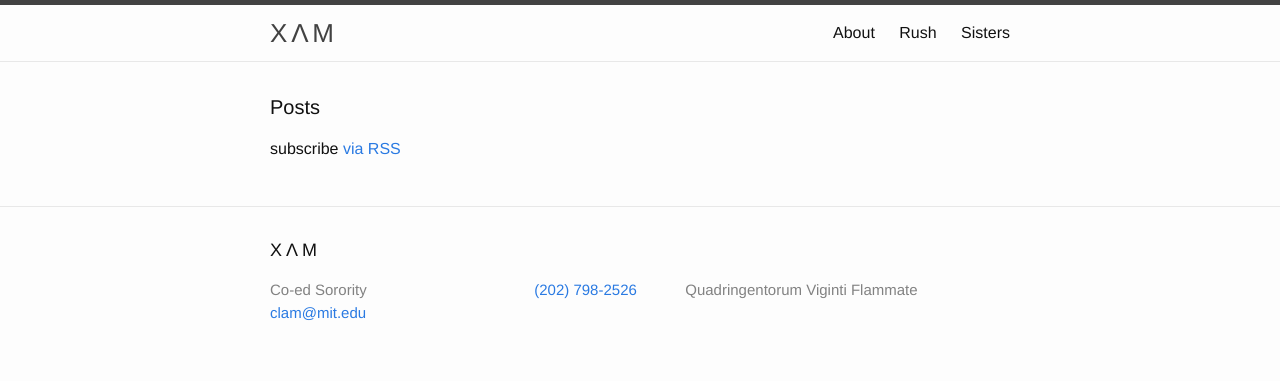
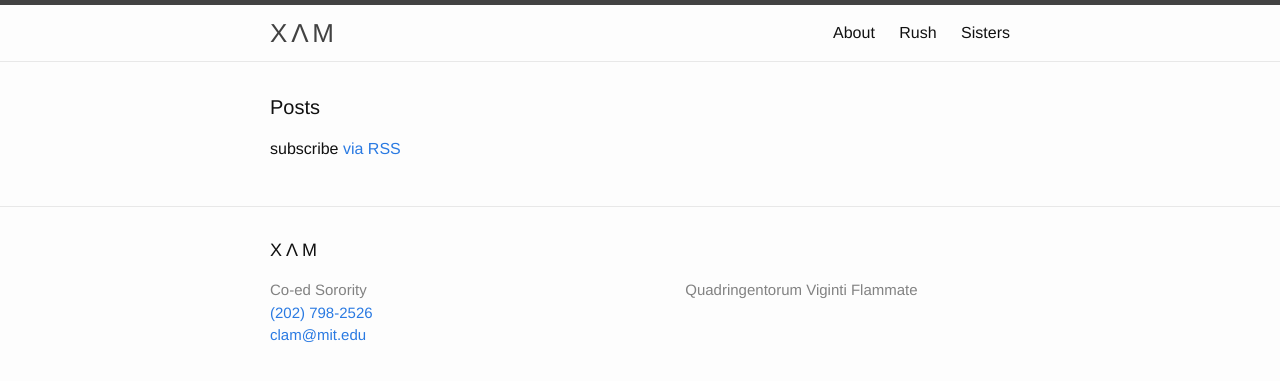
Before and after one commit to clam420/clam420.github.io, a Jekyll site: the page built from index.html, in a window 1280 px wide. Shown: the top 381 px of the page. Built offline with Jekyll 4.4.1, drawn with Linux system fonts in a browser that asks for light colours; part of the change alters nothing that is shown.

Commit message:
moved phone number

```diff
--- a/_includes/footer.html
+++ b/_includes/footer.html
@@ -8,7 +8,13 @@
       <div class="footer-col  footer-col-1">
         <ul class="contact-list">
           <li>Co-ed Sorority</li>
-          <li><a href="&#x6D;&#x61;&#x69;&#x6C;&#x74;&#x6F;&#x3A;&#x63;&#x6C;&#x61;&#x6D;&#x40;&#x6D;&#x69;&#x74;&#x2E;&#x65;&#x64;&#x75;">&#x63;&#x6C;&#x61;&#x6D;&#x40;&#x6D;&#x69;&#x74;&#x2E;&#x65;&#x64;&#x75;</a></li>
+          <li>
+            <a href="&#x74;&#x65;&#x6C;&#x3A;&#x32;&#x30;&#x32;&#x2D;&#x37;&#x39;&#x38;&#x2D;&#x32;&#x35;&#x32;&#x36;">&#x28;&#x32;&#x30;&#x32;&#x29;&#x20;&#x37;&#x39;&#x38;&#x2D;&#x32;&#x35;&#x32;&#x36;</a>
+          </li>
+          <li>
+            <a href="&#x6D;&#x61;&#x69;&#x6C;&#x74;&#x6F;&#x3A;&#x63;&#x6C;&#x61;&#x6D;&#x40;&#x6D;&#x69;&#x74;&#x2E;&#x65;&#x64;&#x75;">&#x63;&#x6C;&#x61;&#x6D;&#x40;&#x6D;&#x69;&#x74;&#x2E;&#x65;&#x64;&#x75;</a>
+          </li>
+
         </ul>
       </div>
 
@@ -27,10 +33,6 @@
             </a>
           </li>
           {% endif %}
-
-          <li>
-            <a href="&#x74;&#x65;&#x6C;&#x3A;&#x32;&#x30;&#x32;&#x2D;&#x37;&#x39;&#x38;&#x2D;&#x32;&#x35;&#x32;&#x36;">&#x28;&#x32;&#x30;&#x32;&#x29;&#x20;&#x37;&#x39;&#x38;&#x2D;&#x32;&#x35;&#x32;&#x36;</a>
-          </li>
 
           {% if site.twitter_username %}
           <li>
```
